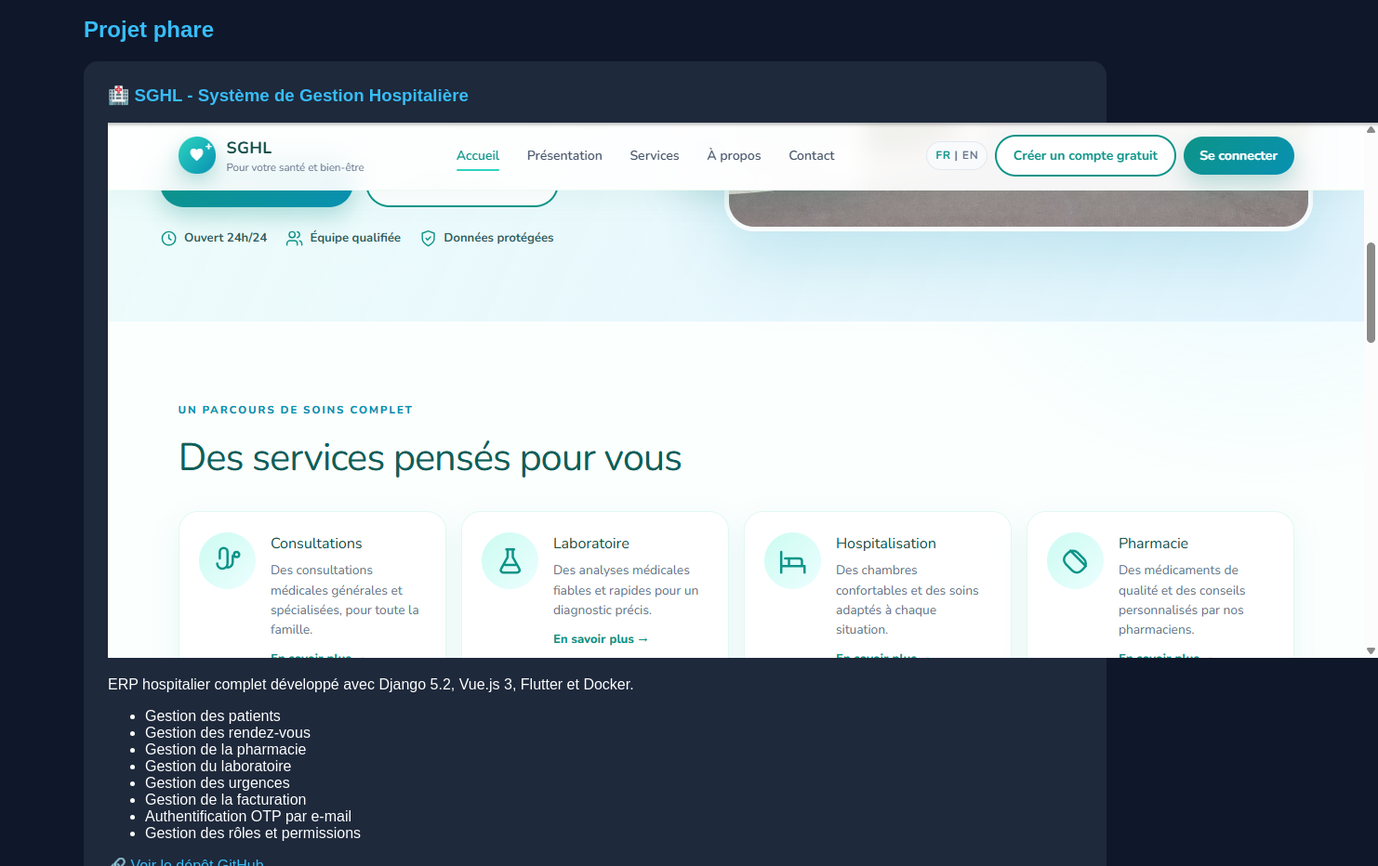
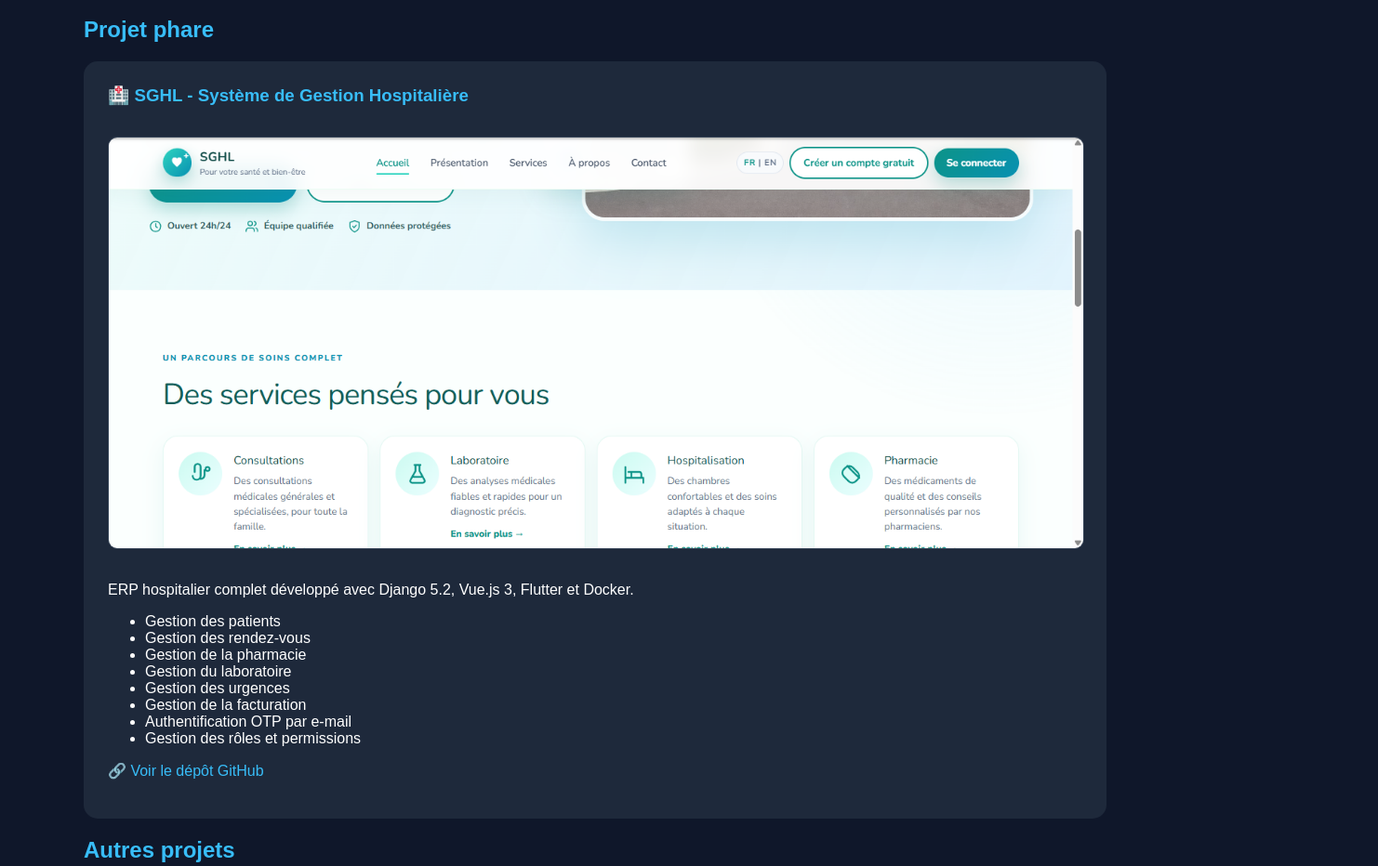
Before and after one commit to loiloi438/loiloi438.github.io, a plain HTML site: page index.html in a window 1280 px wide. Shown: the part 1100-2032 px from the top of the page at 93% size, 1482 px wide, since content can reach past the window. Drawn offline with Linux system fonts and the light colour scheme.

Commit message:
Add styles for project images

```diff
--- a/style.css
+++ b/style.css
@@ -83,3 +83,11 @@ a {
     color:#94a3b8;
     font-weight:bold;
 }
+.project-image{
+    width:100%;
+    max-height:450px;
+    object-fit:cover;
+    border-radius:10px;
+    margin:15px 0;
+    border:1px solid #334155;
+}
```
